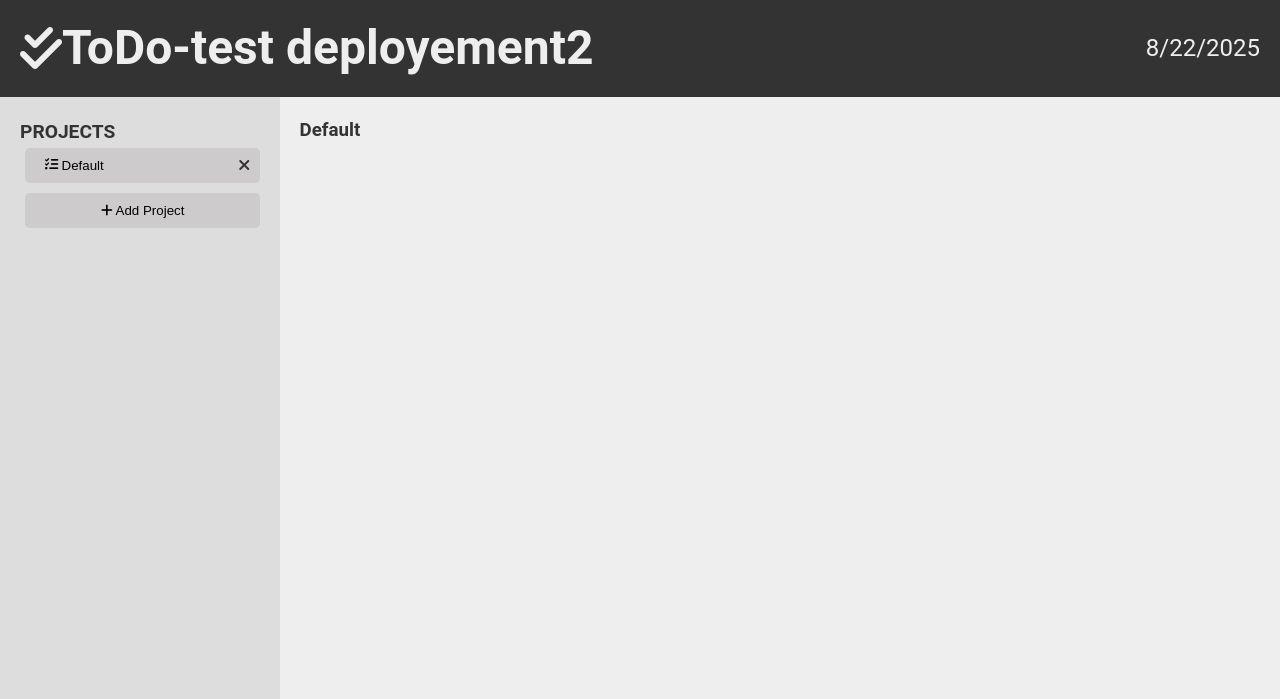
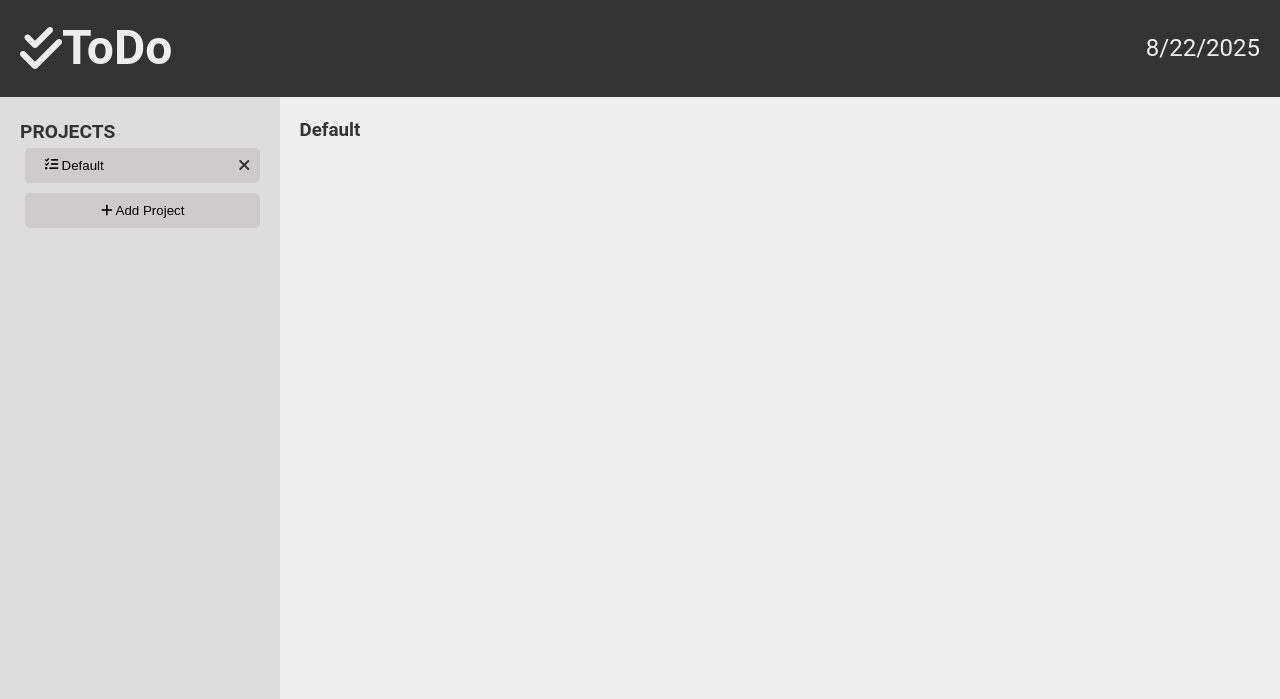
Before and after one commit to codedstrings/odin-ToDo, a website built with webpack: page src/template.html in a window 1280 px wide. Shown: the top 699 px of the page. Built offline with nearby package versions, Linux system fonts and the light colour scheme.

Commit message:
chore: revert deployement test changes

```diff
--- a/src/template.html
+++ b/src/template.html
@@ -14,7 +14,7 @@
   <header class="header">
     <div class="header-left-section">
       <i class="fa-solid fa-check-double fa-2x"></i>
-    <h1 class="headerText">ToDo-test deployement2</h1>
+    <h1 class="headerText">ToDo</h1>
     </div>
     <div class="header-right-section">
       <p id="currentDatetime"></p>
```
